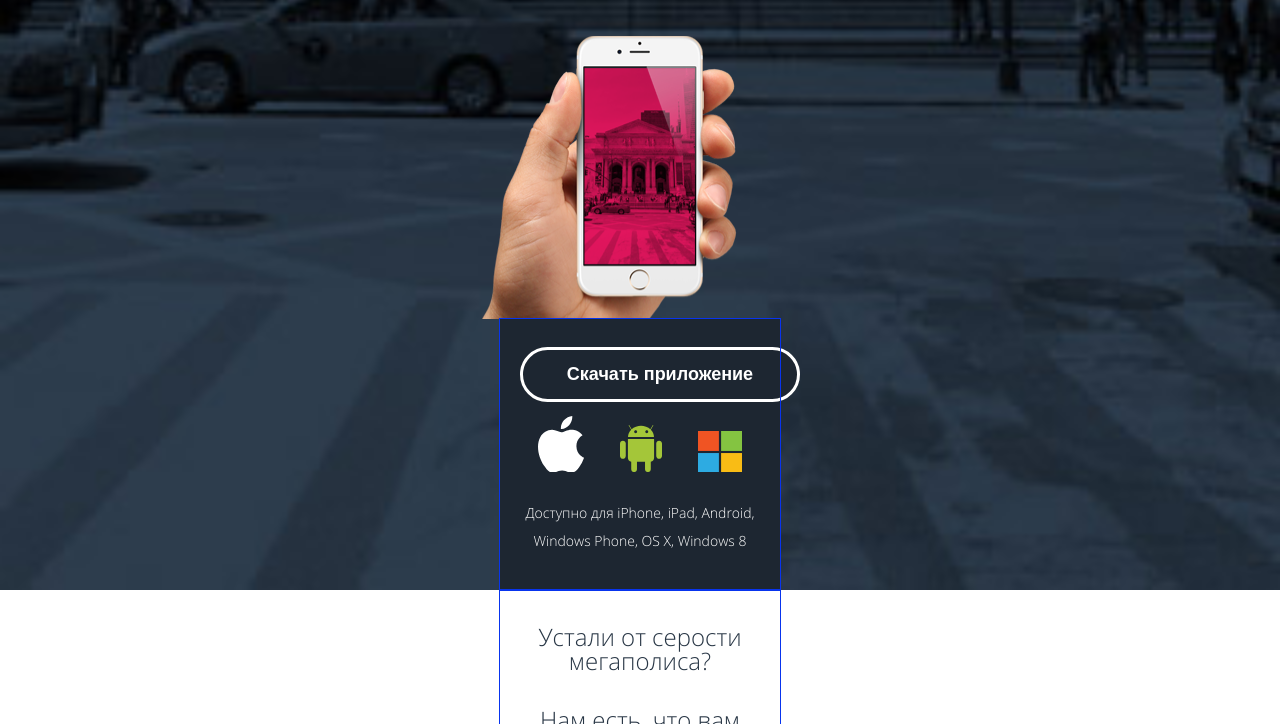
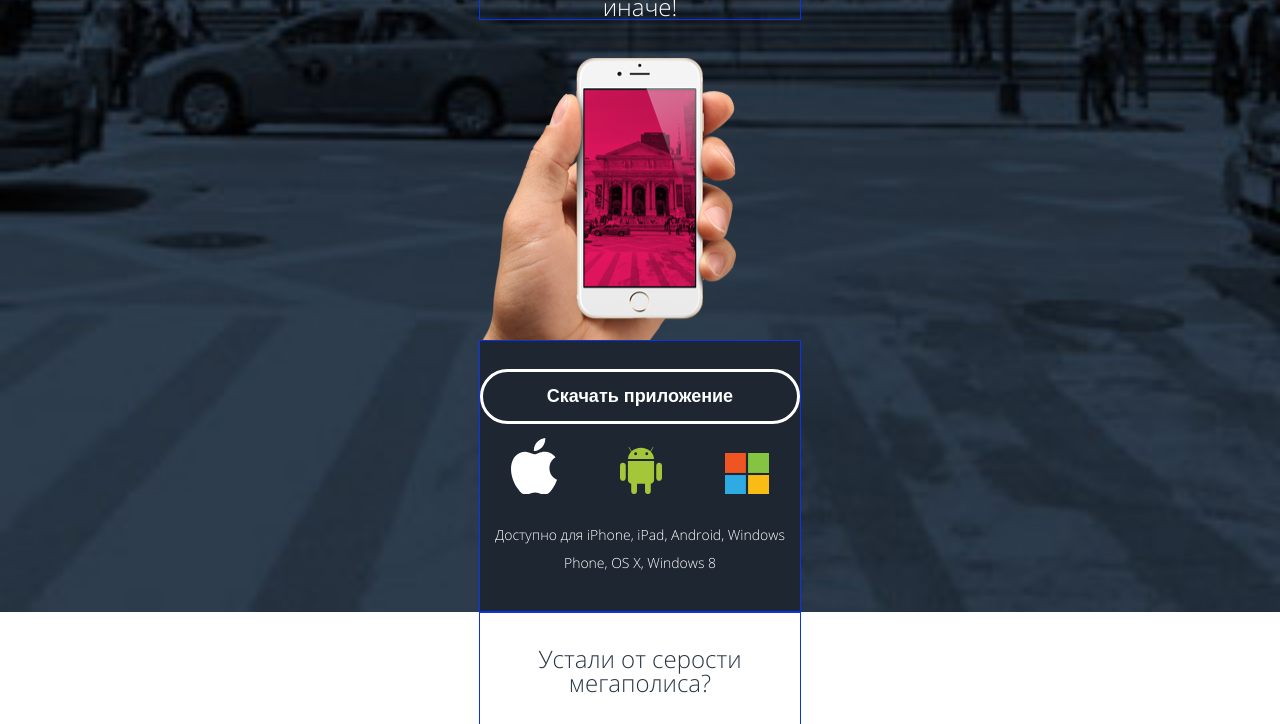
Before and after one commit to Nataliy80/635459-pink-20, a website: page source/index.html in a window 1280 px wide. Shown: the part 393-1117 px from the top of the page. Drawn offline with nearby package versions, Linux system fonts and the light colour scheme; files that its build step writes are made by us from their sources.

Commit message:
Делает правки

```diff
--- a/source/less/blocks/download.less
+++ b/source/less/blocks/download.less
@@ -70,7 +70,7 @@
 }
 
 .download__button {
-  width: 280px;
+  width: 100%;
   height: 55px;
   margin-top: 28px;
   border: 3px solid #ffffff;
--- a/source/less/blocks/main-nav.less
+++ b/source/less/blocks/main-nav.less
@@ -1,8 +1,5 @@
 .main-nav__logo {
   display: block;
+  padding-top: 22px;
   cursor: pointer;
 }
-
-.main-nav__logo svg {
-  padding-top: 22px;
-}
--- a/source/less/blocks/wrapper.less
+++ b/source/less/blocks/wrapper.less
@@ -1,6 +1,5 @@
 .wrapper {
-  width: 280px;
+  width: 320px;
   margin: 0 auto;
-  padding: 0 20px;
   outline: 1px solid #0834EE;
 }
```
